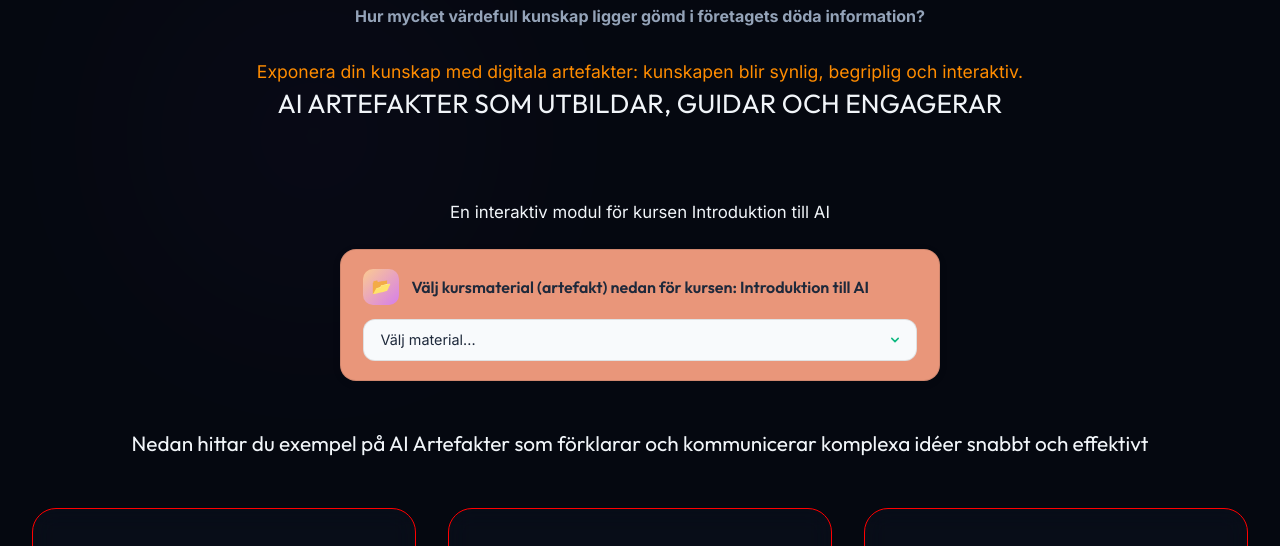
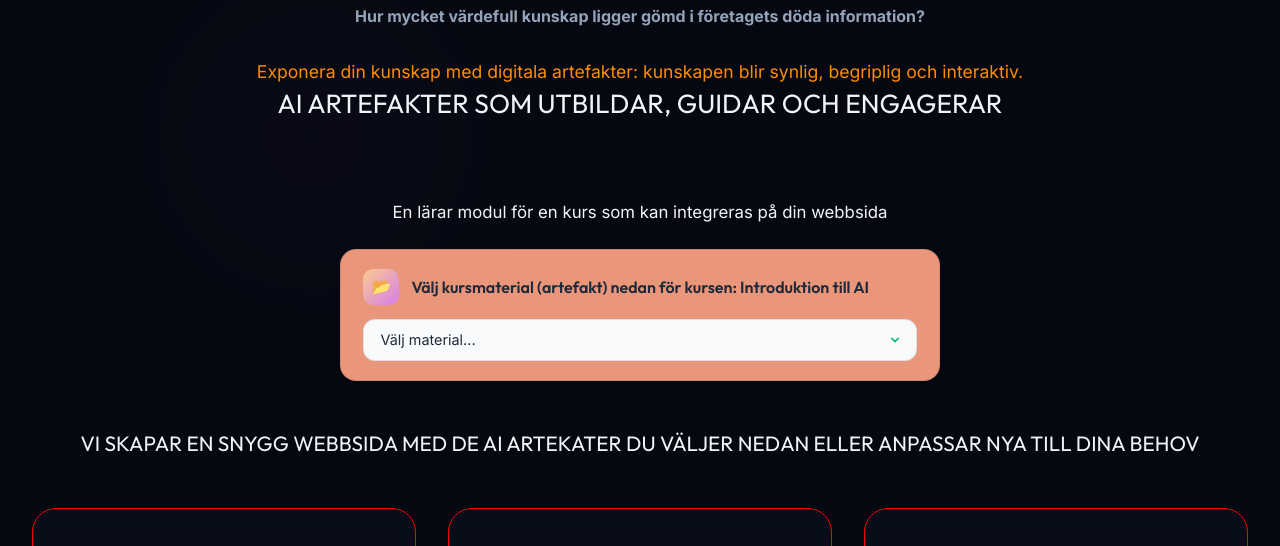
Before and after one commit to alvaroC/hub-antigravity, a plain HTML site: page artefakter.html in a window 1280 px wide. Shown: the part 809-1355 px from the top of the page. Drawn offline with Linux system fonts and the light colour scheme; a script that the page names is missing.

Commit message:
uppdatering

```diff
--- a/artefakter.html
+++ b/artefakter.html
@@ -99,7 +99,7 @@
             </div>
 
             <!-- Control Box with Dropdown for Introduktion till AI -->
-            <h5 class="text-center opacity">En interaktiv modul för kursen Introduktion till AI</h5>
+            <h5 class="text-center opacity">En lärar modul för en kurs som kan integreras på din webbsida</h5>
             <div class="light-control-box" style="margin: 1.5rem auto 2.5rem auto; max-width: 600px; text-align: left;">
                 <div class="control-row">
                     <span class="control-icon icon-orange">📂</span>
@@ -145,9 +145,8 @@
                 <div class="capabilities-grid" id="intro-ai-gallery-grid"></div>
             </div>
 
-            <h4 class="text-center opacity">Nedan hittar du exempel på AI Artefakter som förklarar och kommunicerar
-                komplexa idéer snabbt
-                och effektivt </h4><br><br>
+            <h4 class="text-center opacity">VI SKAPAR EN SNYGG WEBBSIDA MED DE AI ARTEKATER DU VÄLJER NEDAN ELLER
+                ANPASSAR NYA TILL DINA BEHOV</h4><br><br>
 
             <!-- 12 CARDS FOR ARTEFACTS -->
             <div class="capabilities-grid">
```
